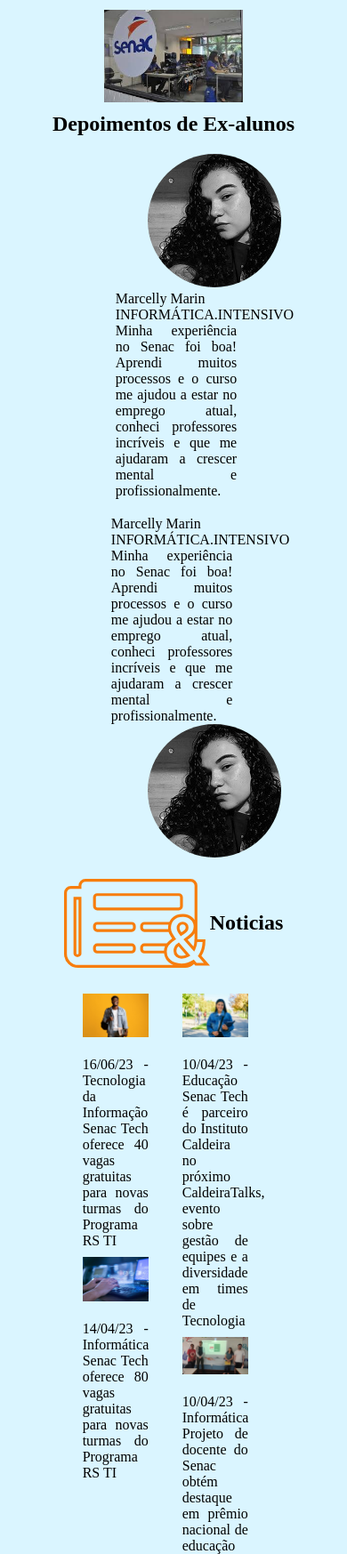
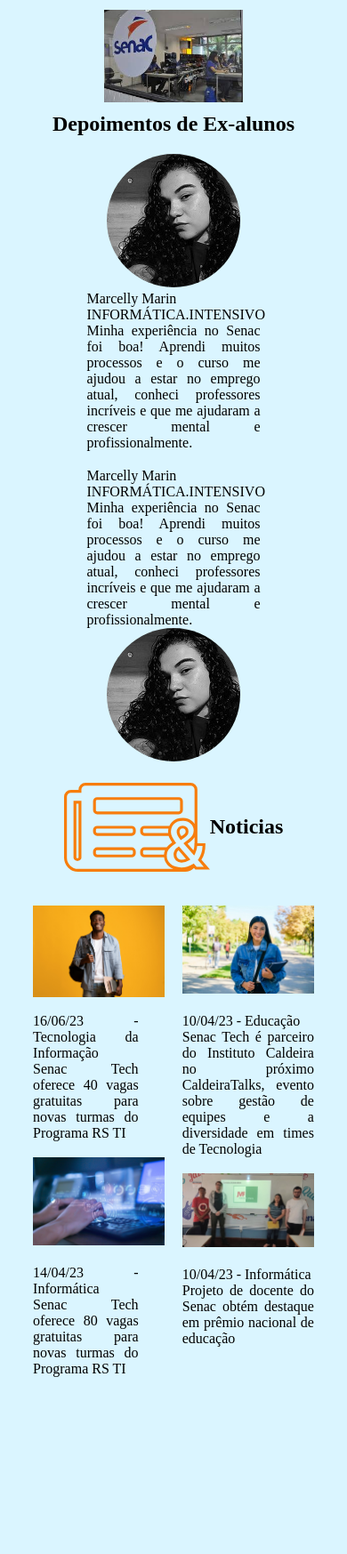
Before and after one commit to SergioArthur115/Site_Senac_Tech, a PHP site: page / in a window 390 px wide. Shown: the part 1465-3212 px from the top of the page at 89% size. After the commit the page ends 3013 px from the top, so only its background shows below. Run offline with PHP 8.4, Linux system fonts and the light colour scheme.

Commit message:
Ajustes de responsividades nas paginas

```diff
--- a/estilos/style.css
+++ b/estilos/style.css
@@ -267,6 +267,34 @@
         justify-content: center;
         align-items: center;
         width: 50%;
+    }
+
+    .conteudo_depoimentos_depoimentos_texto_1 {
+        padding: 0;
+    }
+
+    .conteudo_depoimentos_depoimentos_texto_2 {
+        padding: 0;
+    }
+}
+
+@media (max-width: 600px) {
+    .conteudo_depoimentos_depoimentos_texto_1 {
+        padding: 0;
+        width: 100%;
+    }
+
+    .conteudo_depoimentos_depoimentos_texto_2 {
+        padding: 0;
+        width: 100%;
+    }
+
+    .conteudo_depoimentos_depoimentos_imagem_1 {
+        width: auto;
+    }
+
+    .conteudo_depoimentos_depoimentos_imagem_2 {
+        width: auto;
     }
 }
 
@@ -377,11 +405,13 @@
     .conteudo_noticias_noticias_1_1_imagem {
         padding-top: 10%;
         height: auto;
+        padding-left: 20%;
     }
 
     .conteudo_noticias_noticias_1_2_imagem {
         padding-top: 10%;
         height: auto;
+        padding-left: 20%;
     }
 
     .conteudo_noticias_noticias_2_1_imagem {
@@ -396,18 +426,30 @@
 
     .conteudo_noticias_noticias_1_1 {
         height: auto;
+        width: 100%;
+        display: flex;
+        flex-direction: column;
     }
 
     .conteudo_noticias_noticias_1_2 {
         height: auto;
+        width: 100%;
     }
 
     .conteudo_noticias_noticias_2_1 {
         height: auto;
+        width: 100%;
     }
 
     .conteudo_noticias_noticias_2_2 {
         height: auto;
+        width: 100%;
+    }
+    .conteudo_noticias_noticias_1_1_texto{
+        padding-left: 20%;
+    }
+    .conteudo_noticias_noticias_1_2_texto{
+        padding-left: 20%;
     }
 }
 
--- a/paginas/fale_conosco.html
+++ b/paginas/fale_conosco.html
@@ -839,7 +839,7 @@
                     </tbody>
                     <tfoot>
                         <tr>
-                            <td colspan="2"><br>
+                            <td colspan="2" class="botoes_form"><br>
                                 <input type="submit" value="Cadastrar">
                                 <input type="reset" value="Limpar">
                             </td>
```
Also changed, not shown: other parts of estilos/style.css (+48 -4 lines).
